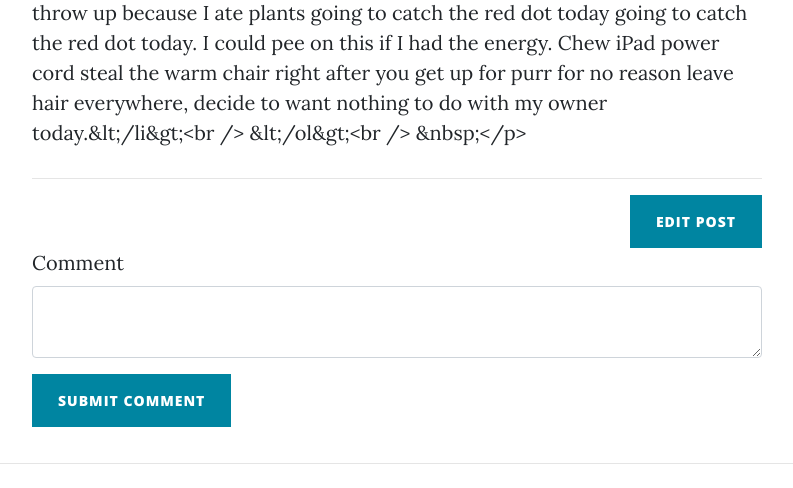
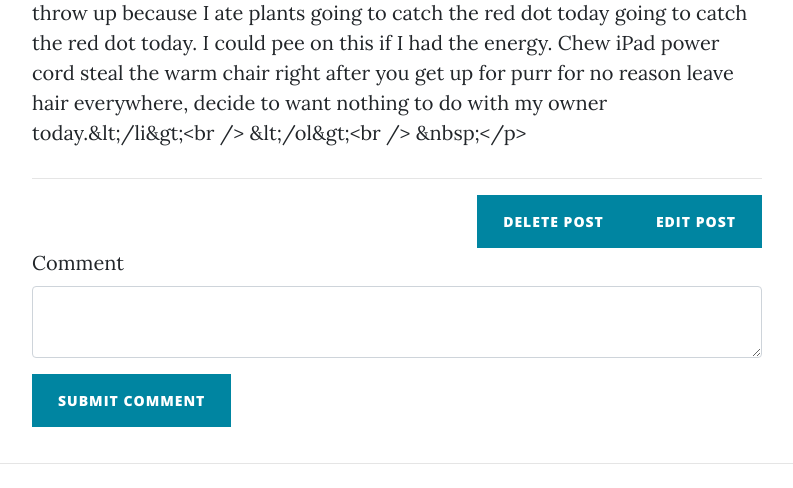
Before and after one commit to prathameshdol196/prathamesh-blog, a Flask app: page /post/1 in a window 1280 px wide. Shown: the part 1498-1986 px from the top of the page, without its empty margins (243-1036 px from the left). Run offline with Flask 2, Linux system fonts and the light colour scheme; a user stored in the database is signed in; data comes from the database, SQL or seed files in the repository; data that the repository does not hold is empty; some libraries are stand-ins or nearby versions.

Commit message:
Add delete button

```diff
--- a/templates/post.html
+++ b/templates/post.html
@@ -37,6 +37,7 @@
           {% if current_user.id == 1 %}
            <div class="clearfix">
           <a class="btn btn-primary float-right" href="{{url_for('edit_post', post_id=post.id)}}">Edit Post</a>
+          <a class="btn btn-primary float-right" href="{{url_for('delete_post', post_id=post.id)}}">Delete Post</a>
           </div>
           {% endif %}
 
```
